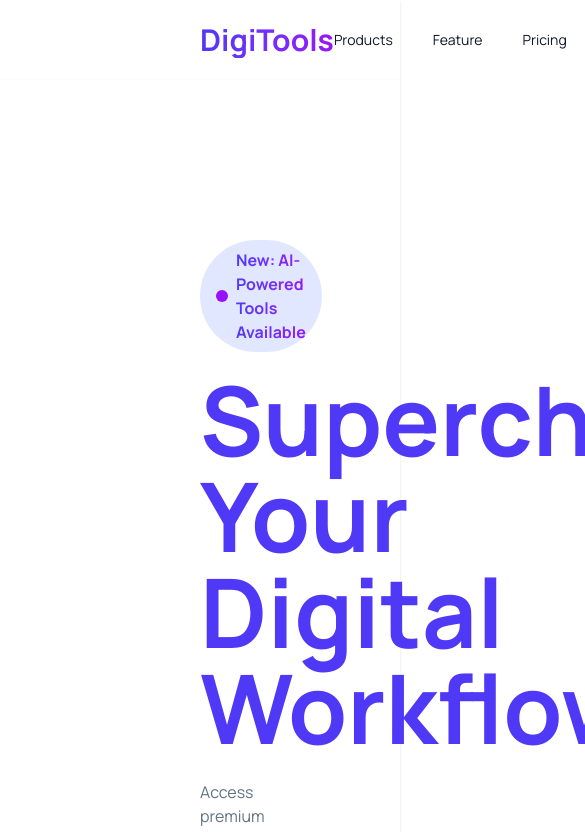
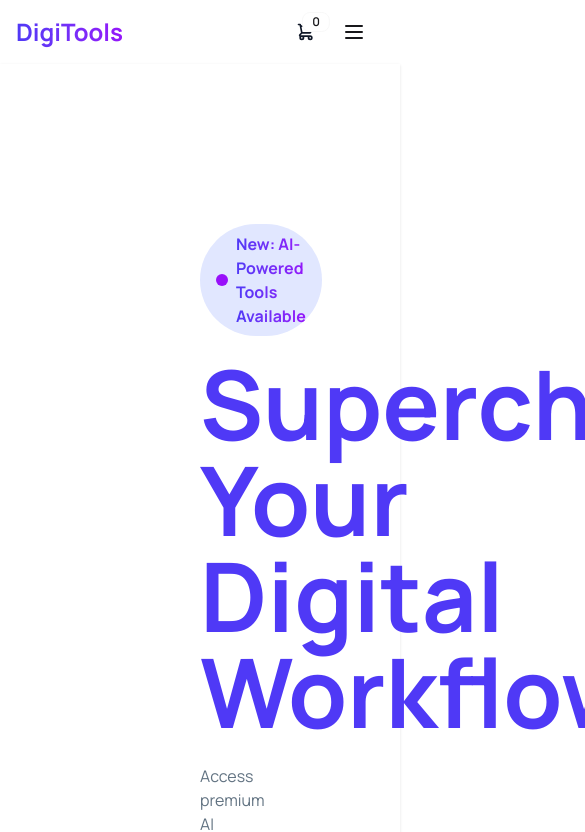
Before and after one commit to rudrobiswas-dev/assignment-6, a React (Vite) app: page / in a window 390 px wide. Shown: the top 832 px of the page, 585 px wide, since content can reach past the window. Built offline with nearby package versions, Linux system fonts and the light colour scheme.

Commit message:
Responsive Navbar

```diff
--- a/src/components/Hero.jsx
+++ b/src/components/Hero.jsx
@@ -19,16 +19,13 @@ const Hero = () => {
                                 New: AI-Powered Tools Available
                             </span>
                         </div>
-
                         <h1 className="text-8xl font-bold text-[#4f39f6] pt-5">
                             Supercharge Your Digital Workflow
                         </h1>
-
                         <p className="text-[#627382] py-6">
                             Access premium AI tools, design assets, templates, and productivity <br />
                             software—all in one place. Start creating faster today.
                         </p>
-
                         <div className='flex gap-3'>
                             <button className='rounded-full bg-linear-to-r from-[#4f39f6] to-[#9514fa] hover:from-[#9514fa] hover:to-[#4f39f6] text-white font-bold py-2 px-4 transition-all duration-300'>
                                 Explore Products
@@ -41,12 +38,9 @@ const Hero = () => {
                             </div>
                         </div>
                     </div>
-
-
                     <div>
                         <img className='w-125' src={banner} alt="banner" />
                     </div>
-
                 </div>
             </div>
         </div>
--- a/src/components/Navbar.jsx
+++ b/src/components/Navbar.jsx
@@ -1,56 +1,77 @@
-import React from 'react';
+import React from "react";
 
 const Navbar = ({ cartCount, setView }) => {
   return (
-    <div className="min-w-full px-50 py-2 bg-white shadow-sm">
-      <div className='flex justify-between items-center'>
-
-        {/* Logo */}
+    <div className="w-full px-4 md:px-10 lg:px-20 py-3 bg-white">
+      <div className="flex justify-between items-center">
         <div>
-          <a className="text-3xl font-bold bg-linear-to-r from-[#4f39f6] to-[#9514fa] inline-block text-transparent bg-clip-text">
+          <a className="text-2xl md:text-3xl font-bold bg-gradient-to-r from-[#4f39f6] to-[#9514fa] inline-block text-transparent bg-clip-text">
             DigiTools
           </a>
         </div>
-
-        {/* Menu */}
-        <ul className='flex gap-10 text-[#101727] font-500 text-sm'>
-          <li>Products</li>
-          <li>Feature</li>
-          <li>Pricing</li>
-          <li>Testimonials</li>
-          <li>FAQ</li>
+        <ul className="hidden md:flex gap-8 text-[#101727] font-medium text-sm">
+          <li className="cursor-pointer">Products</li>
+          <li className="cursor-pointer">Feature</li>
+          <li className="cursor-pointer">Pricing</li>
+          <li className="cursor-pointer">Testimonials</li>
+          <li className="cursor-pointer">FAQ</li>
         </ul>
-
-        {/* Right Side */}
-        <div className="flex space-x-3">
-
-          {/* Cart Icon */}
+        <div className="flex items-center gap-2 md:gap-3">
           <div
             onClick={() => setView("cart")}
-            className="btn btn-ghost btn-circle text-gray-700 hover:text-white cursor-pointer"
+            className="btn btn-ghost btn-circle text-gray-900 hover:text-white cursor-pointer"
           >
             <div className="indicator">
-              <svg xmlns="http://www.w3.org/2000/svg" className="h-5 w-5" fill="none" viewBox="0 0 24 24" stroke="currentColor">
-                <path strokeLinecap="round" strokeLinejoin="round" strokeWidth="2"
-                  d="M3 3h2l.4 2M7 13h10l4-8H5.4M7 13L5.4 5M7 13l-2.293
-                  2.293c-.63.63-.184 1.707.707 1.707H17m0 0a2 2 0
-                  100 4 2 2 0 000-4zm-8 2a2 2 0 11-4 0 2 2 0 014 0z" />
+              <svg xmlns="http://www.w3.org/2000/svg"
+                className="h-5 w-5"
+                fill="none"
+                viewBox="0 0 24 24"
+                stroke="currentColor">
+                <path strokeLinecap="round"
+                  strokeLinejoin="round"
+                  strokeWidth="2"
+                  d="M3 3h2l.4 2M7 13h10l4-8H5.4M7 13L5.4 5M7
+                  13l-2.293 2.293c-.63.63-.184 1.707.707
+                  1.707H17m0 0a2 2 0 100 4 2 2 0
+                  000-4zm-8 2a2 2 0 11-4 0 2 2 0 014 0z" />
               </svg>
-
               <span className="badge badge-sm indicator-item">
                 {cartCount}
               </span>
             </div>
           </div>
-
-          <button className='btn btn-ghost rounded-full text-[#101727] hover:text-white'>
+          <button className="hidden sm:block btn btn-ghost rounded-full text-[#101727] hover:text-white">
             Login
           </button>
-
-          <button className='rounded-full bg-linear-to-r from-[#4f39f6] to-[#9514fa] text-white font-bold py-2 px-4'>
+          <button className="hidden sm:block rounded-full bg-gradient-to-r from-[#4f39f6] to-[#9514fa] text-white font-bold py-2 px-4">
             Get Started
           </button>
-
+          {/* Mobile*/}
+          <div className="dropdown dropdown-end md:hidden">
+            <label tabIndex={0} className="btn btn-ghost btn-circle">
+              <svg xmlns="http://www.w3.org/2000/svg"
+                className="h-6 w-6"
+                fill="none"
+                viewBox="0 0 24 24"
+                stroke="currentColor">
+                <path strokeLinecap="round"
+                  strokeLinejoin="round"
+                  strokeWidth="2"
+                  d="M4 6h16M4 12h16M4 18h16" />
+              </svg>
+            </label>
+            <ul
+              tabIndex={0}
+              className="menu menu-sm dropdown-content mt-3 z-1 p-2 shadow text-gray-900 bg-white rounded-box w-52"
+            >
+              <li><a>Products</a></li>
+              <li><a>Feature</a></li>
+              <li><a>Pricing</a></li>
+              <li><a>Testimonials</a></li>
+              <li><a>FAQ</a></li>
+              <li><a>Login</a></li>
+            </ul>
+          </div>
         </div>
       </div>
     </div>
```
